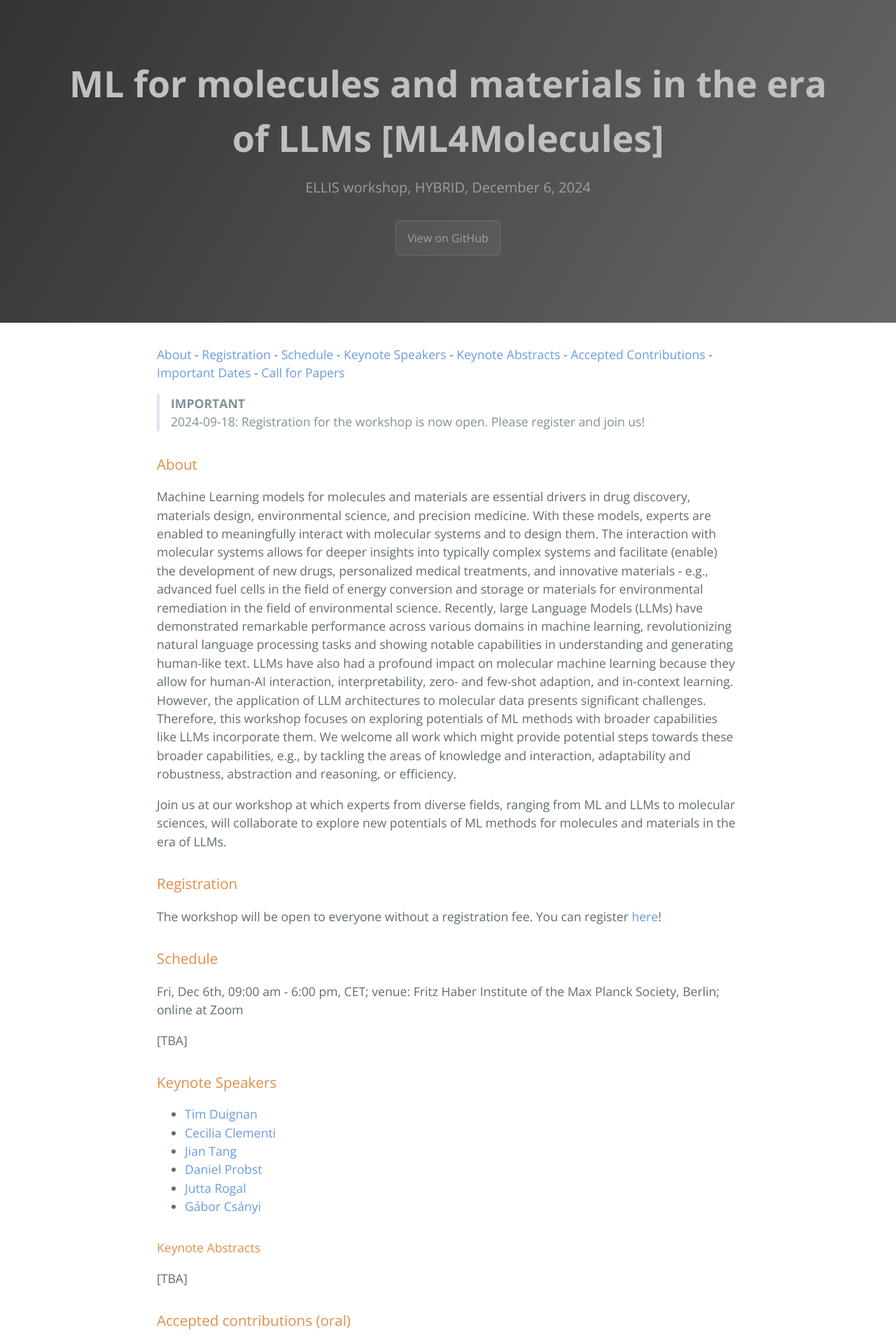
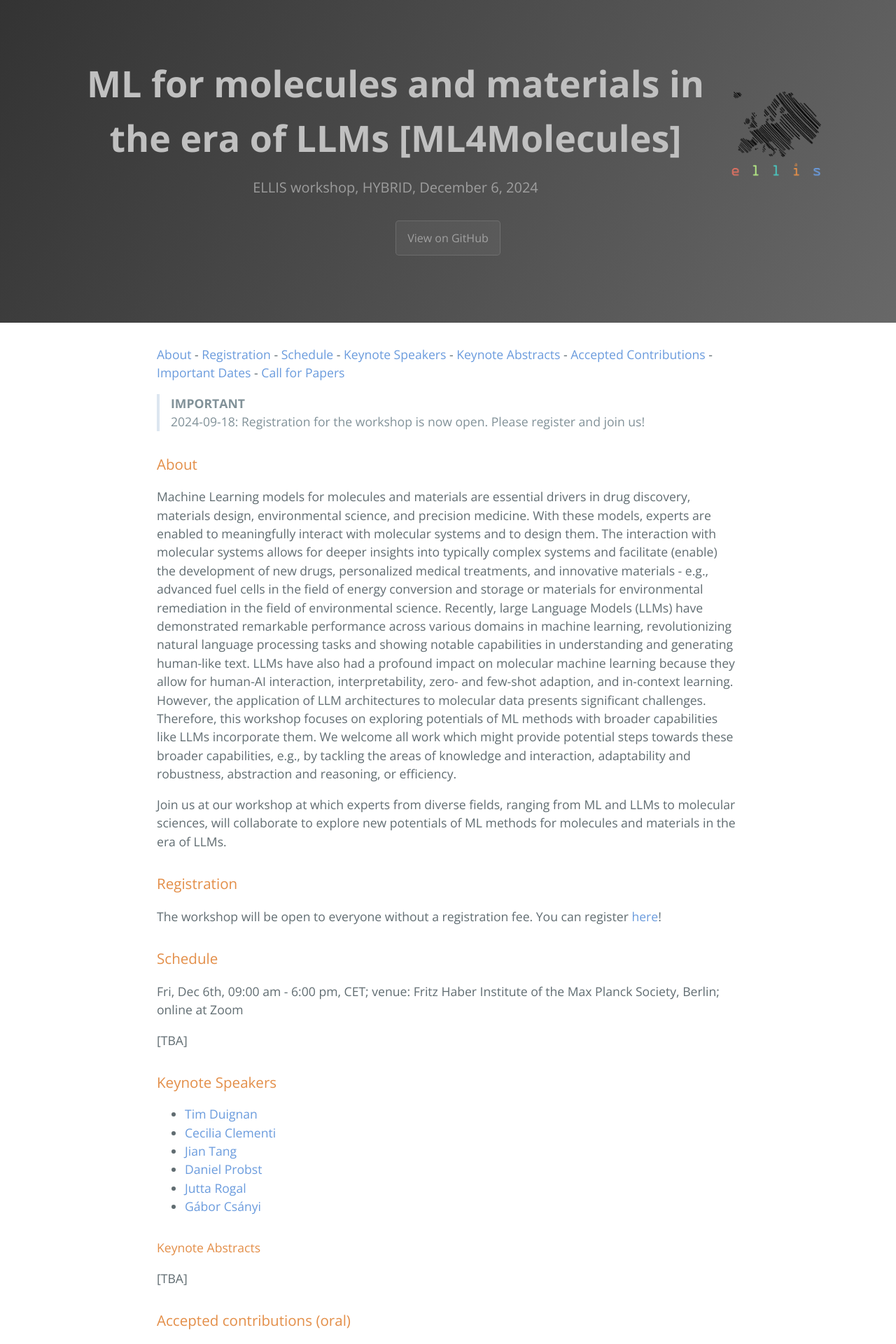
Before and after one commit to moleculediscovery/workshop2024, a Jekyll site: the page built from index.md, in a window 1280 px wide. Shown: the top 1920 px of the page at 70% size. Built offline with Jekyll 4.4.1, drawn with Linux system fonts in a browser that asks for light colours; our own code applies the rules of GitHub Pages for plain Markdown files.

Commit message:
Update default.html

```diff
--- a/_layouts/default.html
+++ b/_layouts/default.html
@@ -26,8 +26,15 @@
     <a id="skip-to-content" href="#content">Skip to the content.</a>
 
     <header class="page-header" role="banner">
-      <h1 class="project-name">{{ page.title | default: site.title | default: site.github.repository_name }}</h1>
-      <h2 class="project-tagline">{{ page.description | default: site.description | default: site.github.project_tagline }}</h2>
+      <div class="header-container">
+        <div class="header-left">
+          <h1 class="project-name">{{ page.title | default: site.title | default: site.github.repository_name }}</h1>
+          <h2 class="project-tagline">{{ page.description | default: site.description | default: site.github.project_tagline }}</h2>
+        </div>
+        <div class="header-right">
+          <img src="{{ '/assets/ellis_logo1_320_transparent.png' | relative_url }}" alt="Ellis Logo" class="header-logo">
+        </div>
+      </div>
       {% if site.github.is_project_page %}
         {% unless site.buttons.github_hide %}
           <a href="{{ site.github.repository_url }}" class="btn">View on GitHub</a>
```
